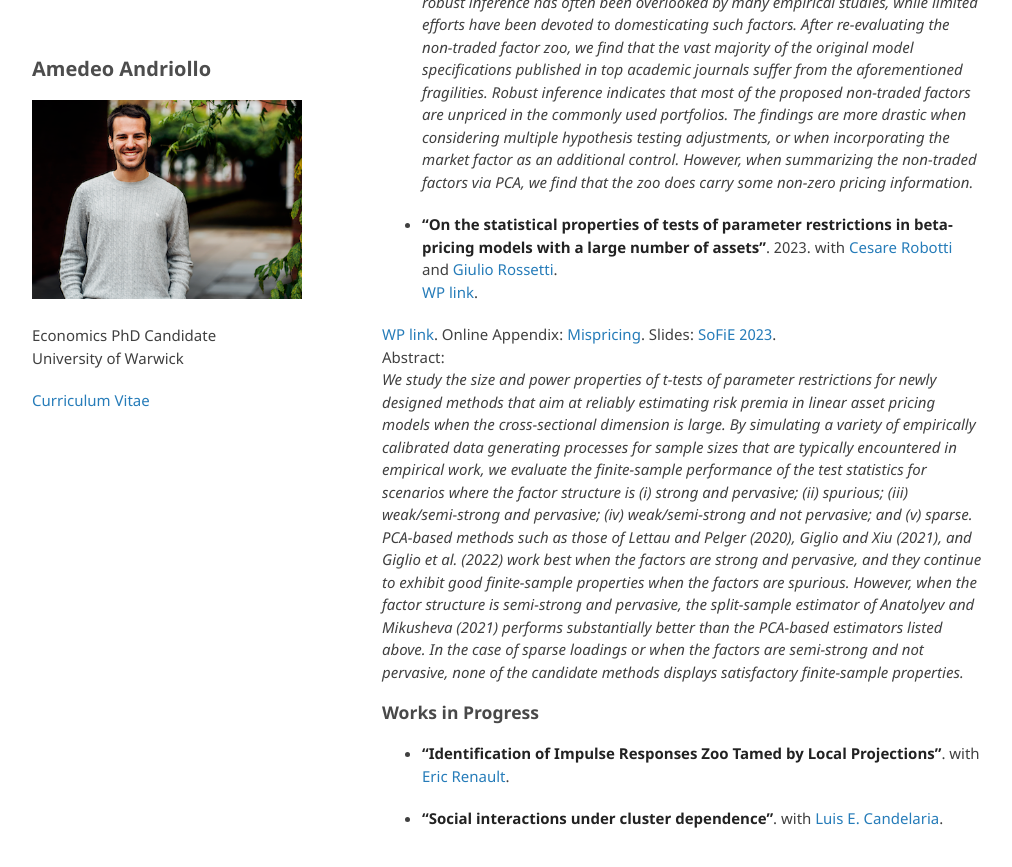
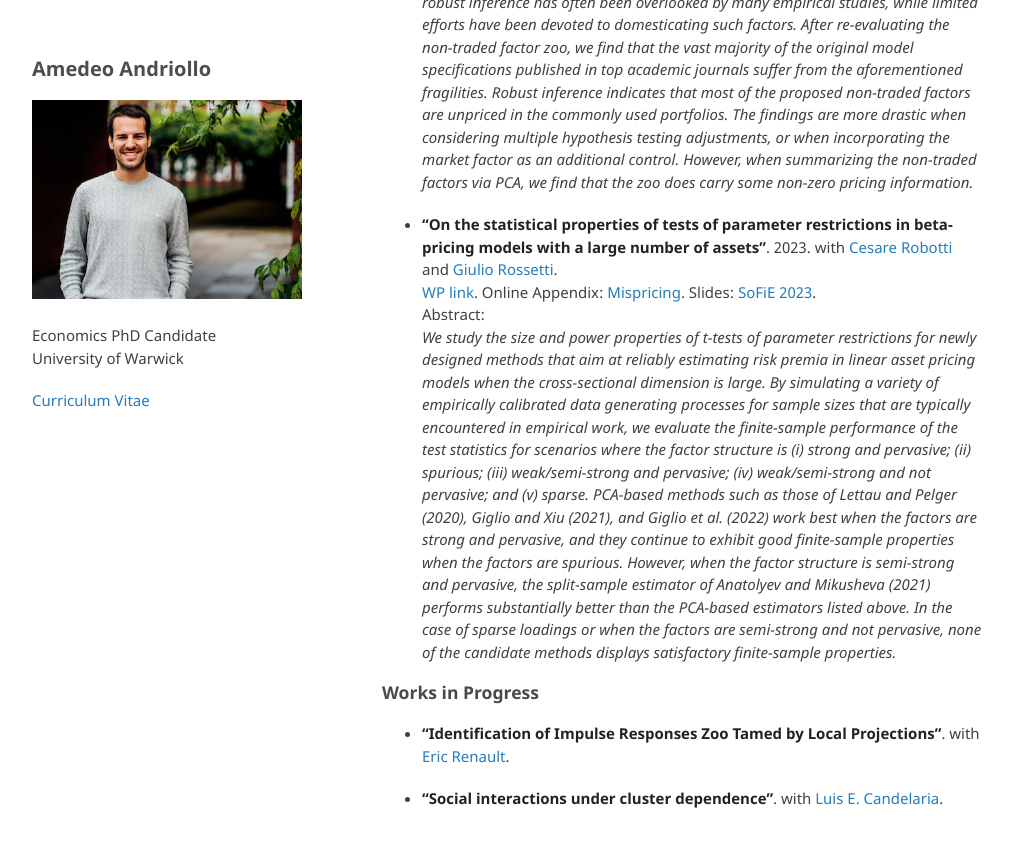
Before and after one commit to amandri/amandri.github.io, a Jekyll site: the page built from index.md, in a window 1280 px wide and 900 px high, scrolled down 848 px. Shown: the top 867 px of the window, without its empty margins (133-1145 px from the left). Built offline with Jekyll 4.4.1, drawn with Linux system fonts in a browser that asks for light colours; the repository's description, which GitHub fills in, is left out; our own code applies the rules of GitHub Pages for plain Markdown files.

Commit message:
Update index.md

```diff
--- a/index.md
+++ b/index.md
@@ -33,10 +33,7 @@ Abstract: \
 *To explain the cross-section of asset returns, a zoo of economic factors that are not portfolio excess returns has been proposed. In contrast to traded factors, the non-traded factors tend to exhibit lower correlations with the asset returns. Standard inference on risk premium therefore tends to be more fragile, and the issue of weak identification might be exacerbated by the degree of model misspecification. Yet, robust inference has often been overlooked by many empirical studies, while limited efforts have been devoted to domesticating such factors. After re-evaluating the non-traded factor zoo, we find that the vast majority of the original model specifications published in top academic journals suffer from the aforementioned fragilities. Robust inference indicates that most of the proposed non-traded factors are unpriced in the commonly used portfolios. The findings are more drastic when considering multiple hypothesis testing adjustments, or when incorporating the market factor as an additional control. However, when summarizing the non-traded factors via PCA, we find that the zoo does carry some non-zero pricing information.*
 
 - **"On the statistical properties of tests of parameter restrictions in beta-pricing models with a large number of assets"**. 2023. with [Cesare Robotti](https://www.cesarerobotti.com) and [Giulio Rossetti](https://giuliorossetti94.github.io). \
-[WP link](assets/pdf/ARR_statistical_.pdf).
-
-[WP link](https://www.cesarerobotti.com/wp-content/uploads/2023/01/ARR_statistical.pdf).
- Online Appendix: [Mispricing](https://www.dropbox.com/s/6uhz62iu0fahm11/output_misspricing.pdf?dl=0). Slides: [SoFiE 2023](https://www.dropbox.com/s/as0rnxq13xefbkq/sofie.pdf?dl=0).\
+[WP link](assets/pdf/ARR_statistical_.pdf). Online Appendix: [Mispricing](https://www.dropbox.com/s/6uhz62iu0fahm11/output_misspricing.pdf?dl=0). Slides: [SoFiE 2023](https://www.dropbox.com/s/as0rnxq13xefbkq/sofie.pdf?dl=0).\
 Abstract: \
 *We study the size and power properties of t-tests of parameter restrictions for newly designed methods that aim at reliably estimating risk premia in linear asset pricing models when the cross-sectional dimension is large. By simulating a variety of empirically calibrated data generating processes for sample sizes that are typically encountered in empirical work, we evaluate the finite-sample performance of the test statistics for scenarios where the factor structure is (i) strong and pervasive; (ii) spurious; (iii) weak/semi-strong and pervasive; (iv) weak/semi-strong and not pervasive; and (v) sparse. PCA-based methods such as those of Lettau and Pelger (2020), Giglio and Xiu (2021), and Giglio et al. (2022) work best when the factors are strong and pervasive, and they continue to exhibit good finite-sample properties when the factors are spurious. However, when the factor structure is semi-strong and pervasive, the split-sample estimator of Anatolyev and Mikusheva (2021) performs substantially better than the PCA-based estimators listed above. In the case of sparse loadings or when the factors are semi-strong and not pervasive, none of the candidate methods displays satisfactory finite-sample properties.*
 
```
